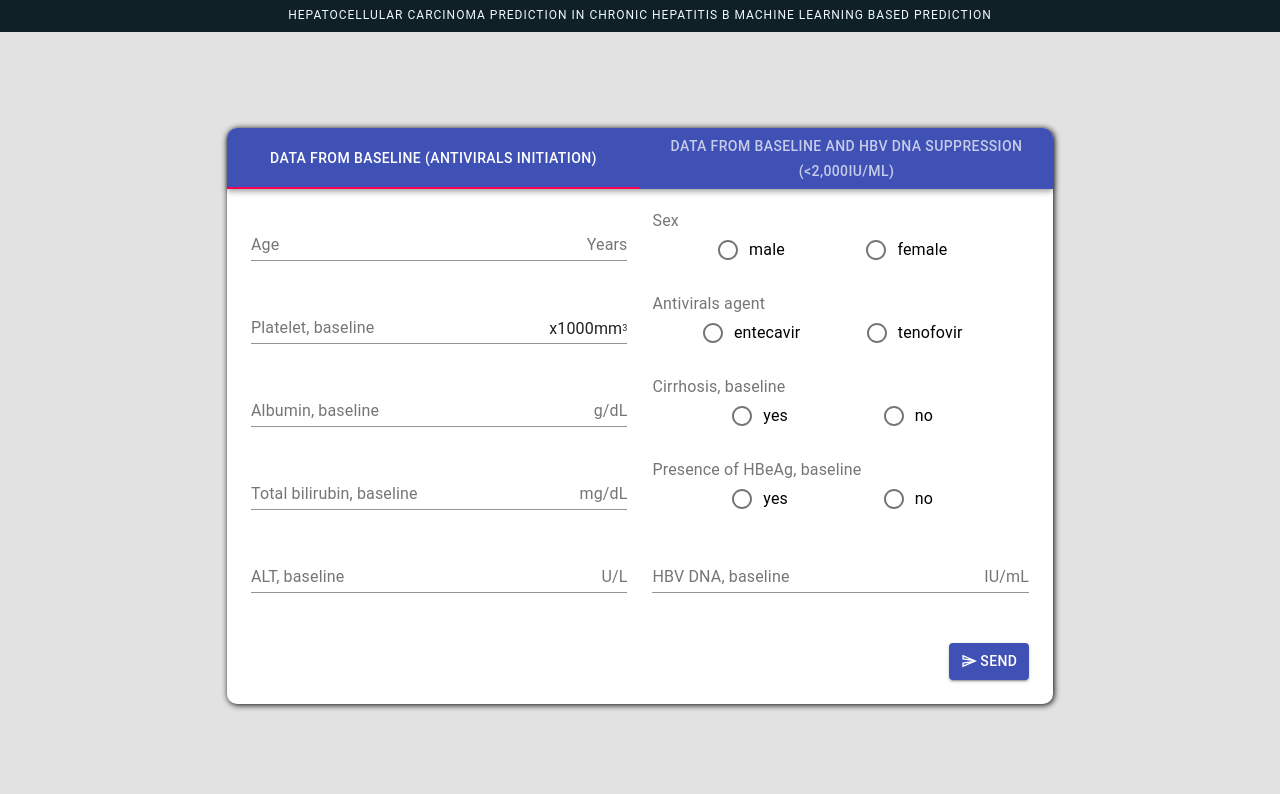
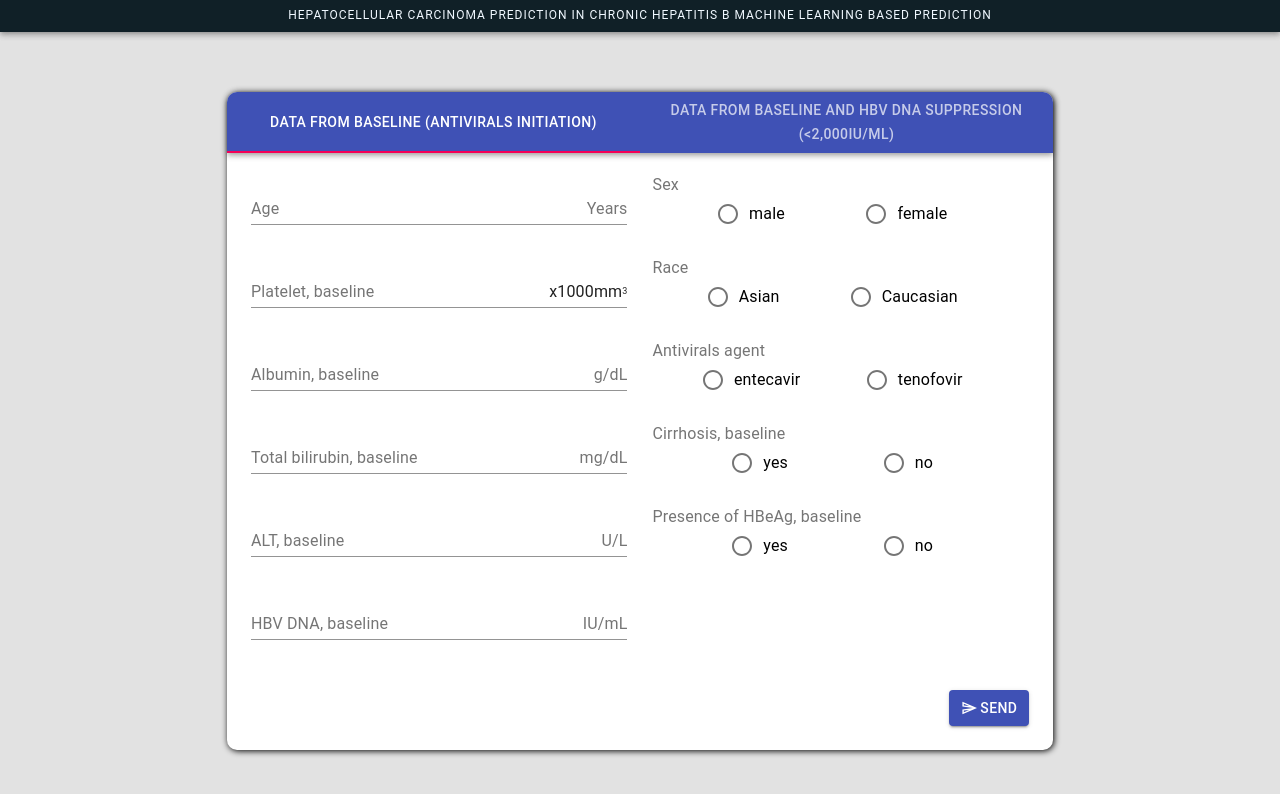
Before and after one commit to LeeSeungjae00/plan-s, a React (Create React App) app: page / in a window 1280 px wide. Shown: the top 794 px of the page. Built offline with nearby package versions, Linux system fonts and the light colour scheme; no server answers.

Commit message:
min max 수정 tab header 색깔 바꿀 수 있도록 변경 test 코드 삭제

```diff
--- a/public/index.html
+++ b/public/index.html
@@ -4,10 +4,10 @@
     <meta charset="utf-8" />
     <meta name="viewport" content="width=device-width, initial-scale=1" />
     <meta name="theme-color" content="#000000" />
-    <meta
+    <!-- <meta
       name="description"
       content="Web site created using create-react-app"
-    />
+    /> -->
     <title>Hepatocellular carcinoma prediction in Chronic hepatitis B
       Machine learning based prediction
       </title>
--- a/src/App.js
+++ b/src/App.js
@@ -1,4 +1,4 @@
-import React, { useState } from 'react';
+import React, { useState, useEffect } from 'react';
 import './App.css'
 import { makeStyles } from '@material-ui/core/styles';
 import { AppBar, Tabs, Grow } from '@material-ui/core';
@@ -37,6 +37,16 @@ export default function App() {
   const [tableVisible, setTableVisible] = useState(false);
   const [rows, setRows] = useState([]);
   const [loading, setLoading] = useState(false);
+  const [rangeFilter, setRangeFilter] = useState({});
+
+  useEffect(() => {
+    const getRange = async () => {
+      const res = await axios.get("/limits");
+      setRangeFilter(res.data);
+    }
+    getRange();
+
+  }, [])
 
 
   const handleTabChange = (event, newValue) => {
@@ -50,8 +60,7 @@ export default function App() {
       const restAPIData = madeAPIData(tabValue, result);
       setLoading(true);
       if (restAPIData === 0) { setLoading(false); return; }
-      const loadTest = await new Promise((res) => setTimeout(() => {res("test")}, 1000));
-      const req = await axios.post("/data", restAPIData);
+      const res = await axios.post("/data", restAPIData);
 
       let rowsNamePicker;
 
@@ -61,7 +70,7 @@ export default function App() {
       rows.splice(0);
 
       for (let i = 0; i < rowsNamePicker.length; i++) {
-        rows.push(createData(rowsNamePicker[i], ...req.data[`group_${i + 1}`]));
+        rows.push(createData(rowsNamePicker[i], ...res.data[`group_${i + 1}`]));
       }
 
       setRows(rows);
@@ -70,25 +79,8 @@ export default function App() {
       if (tableVisible === false) setTableVisible(true);
     }
     catch (e) {
-      //------test code--------//
-      const fakeReq = {
-        group_1: ["0.0%", "0.0%", "0.0%"],
-        group_2: ["0.0%", "0.0%", "0.0%"],
-        group_4: ["0.0%", "0.0%", "0.0%"],
-        group_5: ["0.0%", "0.0%", "0.0%"],
-        group_3: ["0.0%", "0.0%", "0.0%"],
-      }
-      let rowsNamePicker;
-      if (tabValue === 0) rowsNamePicker = baselibeRowNames;
-      else if (tabValue === 1) rowsNamePicker = DNA_suppressionRowNames;
-      rows.splice(0);
-      for (let i = 0; i < rowsNamePicker.length; i++) {
-        rows.push(createData(rowsNamePicker[i], ...fakeReq[`group_${i + 1}`]));
-      }
-      setRows(rows);
-
       setLoading(false);
-      if (tableVisible === false) setTableVisible(true);
+      console.log(e);
     }
   }
 
@@ -112,8 +104,8 @@ export default function App() {
             </AppBar>
 
             <TabPanel loading={loading} onSend={handleSend} value={tabValue} index={0}
-              children_1={<TapAreaSt result = {result}></TapAreaSt>}
-              children_2={<TapAreaNd result = {result}></TapAreaNd>}
+              children_1={<TapAreaSt rangeFilter={rangeFilter} result={result}></TapAreaSt>}
+              children_2={<TapAreaNd rangeFilter={rangeFilter} result={result}></TapAreaNd>}
             >
             </TabPanel>
           </div>
@@ -124,7 +116,7 @@ export default function App() {
               <ArrowRight fontSize="large"></ArrowRight>
             </Grow>
             <Grow timeout={1500} in={tableVisible}>
-              <div><ResultTable loading = {loading} rows={rows}></ResultTable></div>
+              <div><ResultTable loading={loading} rows={rows}></ResultTable></div>
             </Grow>
           </>
         }
--- a/src/Content/TapAreaFirst.jsx
+++ b/src/Content/TapAreaFirst.jsx
@@ -2,8 +2,8 @@ import React from 'react'
 import InputComponent from './InputComponent';
 import RadioComponent from './RadioComponent';
 
-export default function ResultAreaFirst({result}) {
-    return (
+export default function ResultAreaFirst({result, rangeFilter}) {
+  return (
         <>
         <InputComponent
           type="number"
@@ -21,8 +21,25 @@ export default function ResultAreaFirst({result}) {
         <InputComponent
           type="number"
           lable="Platelet, baseline"
+          min= {rangeFilter?.platelet?.min}
+          max= {rangeFilter?.platelet?.max}
           adornment={<>x1000mm<sup className="mutip">3</sup></>}
           setInputVal={platelet => result.platelet = platelet}
+        ></InputComponent>
+         <RadioComponent
+          title="Race"
+          lable1="Asian"
+          lable2="Caucasian"
+          setRadioVal={race => result.race = race}
+        ></RadioComponent>
+
+        <InputComponent
+          type="number"
+          lable="Albumin, baseline"
+          min= {rangeFilter?.albumin?.min}
+          max= {rangeFilter?.albumin?.max}
+          adornment="g/dL"
+          setInputVal={albumin => result.albumin = albumin}
         ></InputComponent>
         <RadioComponent
           title="Antivirals agent"
@@ -32,9 +49,11 @@ export default function ResultAreaFirst({result}) {
         ></RadioComponent>
         <InputComponent
           type="number"
-          lable="Albumin, baseline"
-          adornment="g/dL"
-          setInputVal={albumin => result.albumin = albumin}
+          lable="Total bilirubin, baseline"
+          min= {rangeFilter?.total_bilirubin?.min}
+          max= {rangeFilter?.total_bilirubin?.max}
+          adornment="mg/dL"
+          setInputVal={total_bilirubin => result.total_bilirubin = total_bilirubin}
         ></InputComponent>
         <RadioComponent
           title="Cirrhosis, baseline"
@@ -44,9 +63,11 @@ export default function ResultAreaFirst({result}) {
         ></RadioComponent>
         <InputComponent
           type="number"
-          lable="Total bilirubin, baseline"
-          adornment="mg/dL"
-          setInputVal={total_bilirubin => result.total_bilirubin = total_bilirubin}
+          lable="ALT, baseline"
+          min= {rangeFilter?.ALT?.min}
+          max= {rangeFilter?.ALT?.max}
+          adornment="U/L"
+          setInputVal={ALT => result.ALT = ALT}
         ></InputComponent>
         <RadioComponent
           title="Presence of HBeAg, baseline"
@@ -56,13 +77,9 @@ export default function ResultAreaFirst({result}) {
         ></RadioComponent>
         <InputComponent
           type="number"
-          lable="ALT, baseline"
-          adornment="U/L"
-          setInputVal={ALT => result.ALT = ALT}
-        ></InputComponent>
-        <InputComponent
-          type="number"
           lable="HBV DNA, baseline"
+          min= {rangeFilter?.HBV_DNA?.min}
+          max= {rangeFilter?.HBV_DNA?.max}
           adornment="IU/mL"
           setInputVal={HBV_DNA => result.HBV_DNA = HBV_DNA}
         ></InputComponent>
--- a/src/Content/TapAreaSecond.jsx
+++ b/src/Content/TapAreaSecond.jsx
@@ -2,12 +2,14 @@ import React from 'react'
 import InputComponent from './InputComponent';
 import RadioComponent from './RadioComponent';
 
-export default function ResultAreaSecond({result}) {
+export default function ResultAreaSecond({result, rangeFilter}) {
     return (
         <>
         <InputComponent
           type="number"
           lable="Platelet, DNA suppression"
+          min= {rangeFilter?.platelet_dna?.min}
+          max= {rangeFilter?.platelet_dna?.max}
           adornment={<>x1000mm<sup className="mutip">3</sup></>}
           setInputVal={platelet_dna => result.platelet_dna = platelet_dna}
         ></InputComponent>
@@ -20,26 +22,10 @@ export default function ResultAreaSecond({result}) {
         <InputComponent
           type="number"
           lable="Albumin, DNA suppression"
+          min= {rangeFilter?.albumin_dna?.min}
+          max= {rangeFilter?.albumin_dna?.max}
           adornment="g/dL"
           setInputVal={albumin_dna => result.albumin_dna = albumin_dna}
-        ></InputComponent>
-        <InputComponent
-          type="number"
-          lable="Total bilirubin, DNA suppression"
-          adornment="mg/dL"
-          setInputVal={total_bilirubin_dna => result.total_bilirubin_dna = total_bilirubin_dna}
-        ></InputComponent>
-        <InputComponent
-          type="number"
-          lable="ALT, DNA suppression"
-          adornment="U/L"
-          setInputVal={ATL_dna => result.ATL_dna = ATL_dna}
-        ></InputComponent>
-        <InputComponent
-          type="number"
-          lable="HBV DNA, DNA suppression"
-          adornment="IU/mL"
-          setInputVal={HBV_dna_dna => result.HBV_dna_dna = HBV_dna_dna}
         ></InputComponent>
         <RadioComponent
           title="Presence of HBeAg, DNA suppression"
@@ -47,6 +33,31 @@ export default function ResultAreaSecond({result}) {
           lable2="no"
           setRadioVal={presence_of_HBeAg_dna => result.presence_of_HBeAg_dna = presence_of_HBeAg_dna}
         ></RadioComponent>
+        <InputComponent
+          type="number"
+          lable="Total bilirubin, DNA suppression"
+          min= {rangeFilter?.total_bilirubin_dna?.min}
+          max= {rangeFilter?.total_bilirubin_dna?.max}
+          adornment="mg/dL"
+          setInputVal={total_bilirubin_dna => result.total_bilirubin_dna = total_bilirubin_dna}
+        ></InputComponent>
+        <InputComponent
+          type="number"
+          lable="ALT, DNA suppression"
+          min= {rangeFilter?.ATL_dna?.min}
+          max= {rangeFilter?.ATL_dna?.max}
+          adornment="U/L"
+          setInputVal={ATL_dna => result.ATL_dna = ATL_dna}
+        ></InputComponent>
+        <InputComponent
+          type="number"
+          lable="HBV DNA, DNA suppression"
+          min= {rangeFilter?.HBV_DNA_dna?.min}
+          max= {rangeFilter?.HBV_DNA_dna?.max}
+          adornment="IU/mL"
+          setInputVal={HBV_dna_dna => result.HBV_DNA_dna = HBV_dna_dna}
+        ></InputComponent>
+
       </>
     )
 }
--- a/src/Content/tapModule.jsx
+++ b/src/Content/tapModule.jsx
@@ -27,6 +27,13 @@ const useStyles = makeStyles((theme) => ({
         marginTop: -12,
         marginLeft: -12,
       },
+    tab : {
+        backgroundColor : "#4951d9",
+        borderRadius: "10px 10px 0px 0px"
+    },
+    selectTab : {
+        backgroundColor : "#b0d2a4"
+    }
 }));
 
 export function TabPanel(props) {
@@ -84,8 +91,13 @@ export function a11yProps(index) {
 }
 
 export function LinkTab(props) {
+    const classes = useStyles();
     return (
         <Tab
+            // classes = {{
+            //     root : classes.tab,
+            //     selected : classes.selectTab
+            // }}
             component="a"
             onClick={(event) => {
                 event.preventDefault();
--- a/src/Module/madeAPIData.jsx
+++ b/src/Module/madeAPIData.jsx
@@ -1,6 +1,7 @@
 const baseline = [
     "age",
     "sex",
+    "race",
     "platelet",
     "antivirals",
     "albumin",
@@ -18,7 +19,7 @@ const DNA_suppression = [
     "albumin_dna",
     "total_bilirubin_dna",
     "ATL_dna",
-    "HBV_dna_dna",
+    "HBV_DNA_dna",
     "presence_of_HBeAg_dna"
 ]
 
@@ -48,7 +49,7 @@ const madeAPIData = (tabValue, result) => {
     }
     for (let arr of arrPicker) {
         if (!result[arr]) {
-            alert(`insert ${arr}`)
+            alert(`Please enter ${arr}`)
             return 0;
         }
         restAPIData[arr] = result[arr]
--- a/src/index.css
+++ b/src/index.css
@@ -3,6 +3,7 @@ html{
   min-height: 100%;
   min-width: 100%;
   background-color:rgb(226, 226, 226);
+  overflow-x: hidden;
 }
 
 body{
@@ -20,4 +21,5 @@ body{
   margin: 0;
   display: grid;
   grid-template-rows: minmax(30px,auto) 1fr;
+  gap: 10px;
 }
```
Also changed, not shown: 1 other file (tests, documents, lock files or other folders).
